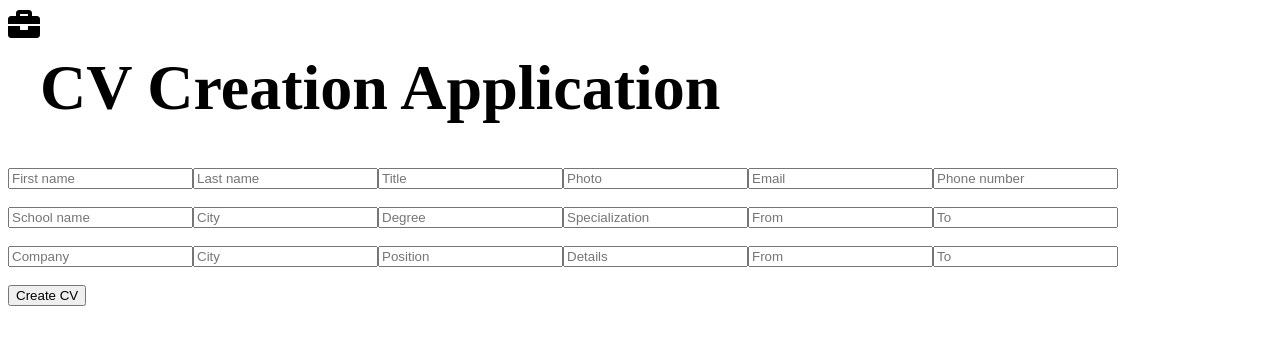
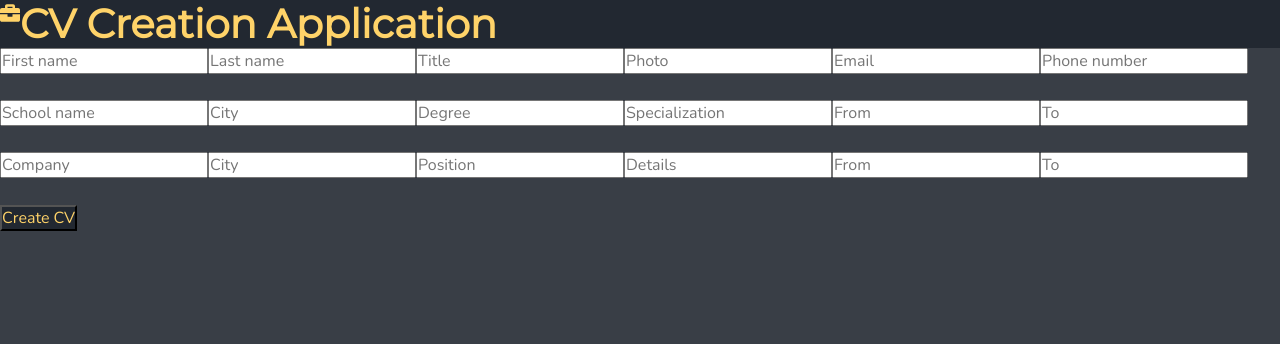
Before and after one commit to GBN6/CV-Application, a React (Create React App) app: page / in a window 1280 px wide. Shown: the top 344 px of the page. Built offline with nearby package versions, Linux system fonts and the light colour scheme.

Commit message:
Add initial styling

```diff
--- a/public/index.html
+++ b/public/index.html
@@ -3,6 +3,11 @@
   <head>
     <meta charset="utf-8" />
     <link rel="icon" href="%PUBLIC_URL%/favicon.ico" />
+    <link rel="preconnect" href="https://fonts.gstatic.com" />
+    <link
+      href="https://fonts.googleapis.com/css2?family=Montserrat&family=Nunito:wght@400;700&display=swap"
+      rel="stylesheet"
+    />
     <meta name="viewport" content="width=device-width, initial-scale=1" />
     <meta name="theme-color" content="#000000" />
     <meta
--- a/src/App.js
+++ b/src/App.js
@@ -1,6 +1,7 @@
 import React from 'react';
 import Header from './components/Header';
 import Main from './components/Main';
+import Footer from './components/Footer';
 
 
 function App() {
@@ -8,6 +9,7 @@
     <div>
       <Header />
       <Main />
+      <Footer />
     </div>
   );
 }
--- /dev/null
+++ b/src/components/Footer.js
@@ -0,0 +1,7 @@
+import React from 'react';
+
+function Footer() {
+  return <div></div>;
+}
+
+export default Footer;
--- /dev/null
+++ b/src/index.css
@@ -0,0 +1,51 @@
+:root {
+    --color-dark: #222831;
+    --color-dark-lighter: #393E46;
+    --color-yellow: #FFD369;
+    --color-white: #EEEEEE;
+}
+
+*,
+*::before,
+*::after {
+  box-sizing: border-box;
+  padding: 0;
+  margin: 0;
+}
+
+html {
+    font-size: 62.5%;
+    line-height: 1.6;
+}
+
+body {
+    font-family: "Nunito", sans-serif;
+    font-size: 1.6rem;
+    background-color: var(--color-dark-lighter);
+    color: var(--color-white);
+}
+
+header {
+    font-family: "Montserrat", sans-serif;
+    font-size: 2.4rem;
+    background-color: var(--color-dark);
+    color: var(--color-yellow);
+}
+
+h1 {
+    line-height: 1.2;
+}
+
+button,
+input {
+  outline: none;
+  color: inherit;
+  font-family: inherit;
+  font-size: inherit;
+}
+
+button {
+    background-color: var(--color-dark);
+    color: var(--color-yellow);
+    cursor: pointer;
+}
--- a/src/index.js
+++ b/src/index.js
@@ -1,6 +1,7 @@
 import React from 'react';
 import ReactDOM from 'react-dom/client';
 import App from './App';
+import "./index.css";
 
 const root = ReactDOM.createRoot(document.getElementById('root'));
 root.render(
```
